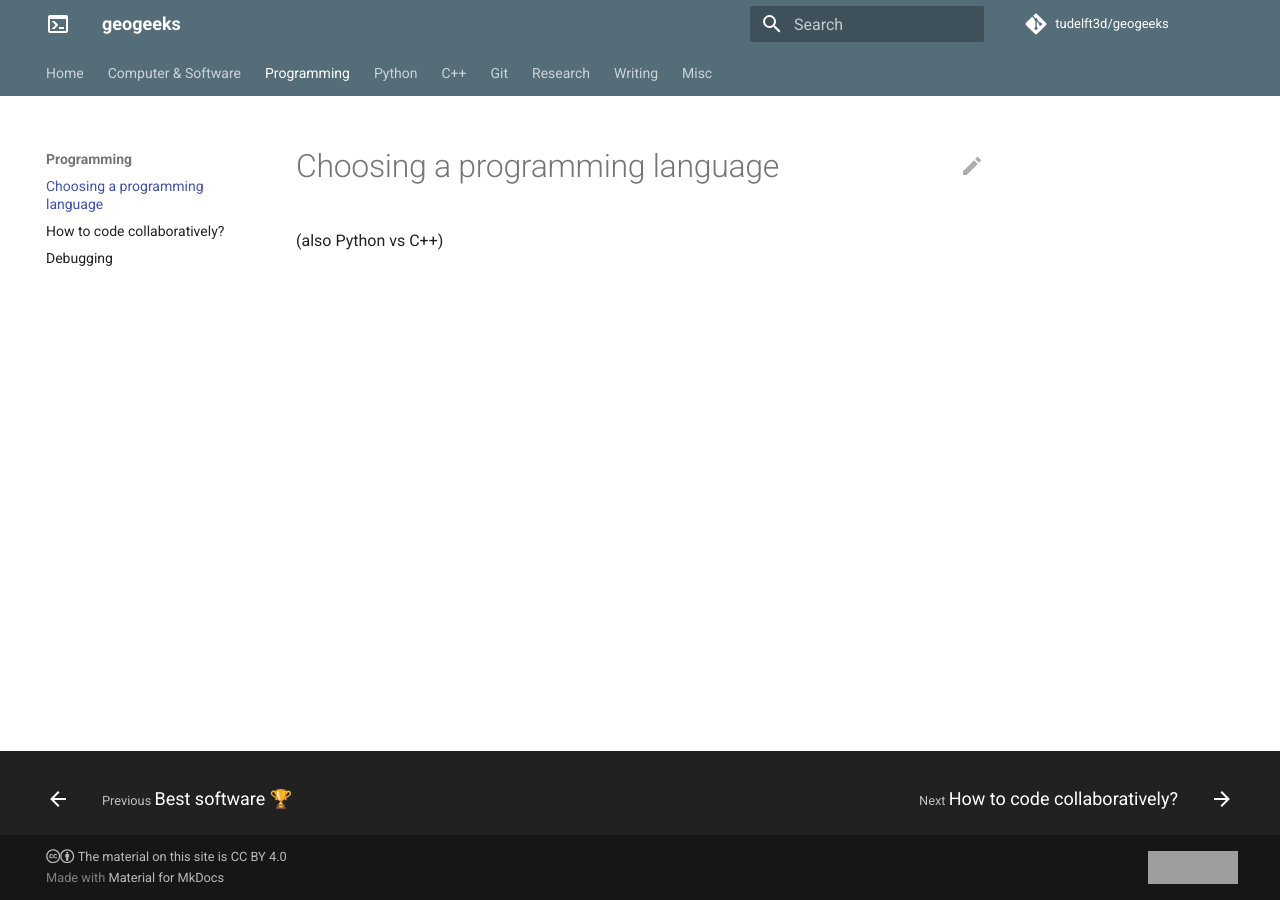
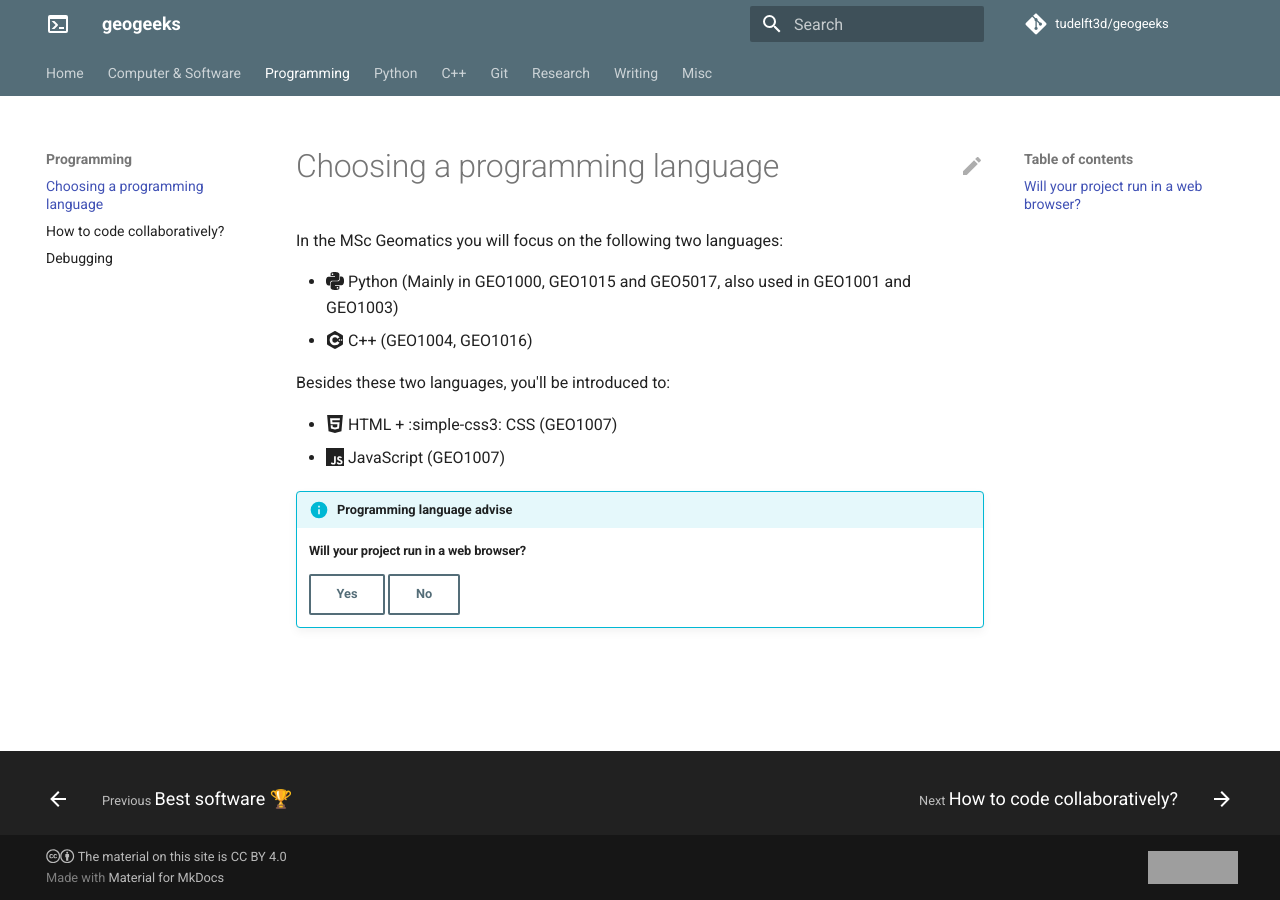
Before and after one commit to tudelft3d/geogeeks, an MkDocs documentation site: the page built from docs/programming/chooselanguage.md, in a window 1280 px wide. Built offline with MkDocs 1.6.1 and Material for MkDocs 9.7.7, drawn with Linux system fonts in a browser that asks for light colours; comment, search, counter and statistics services are not loaded; grey boxes are pictures that could not be loaded.

Commit message:
WIP chooselanguage.md
This is a work in progress of the Choosing a programming language page with a tool for people to find out what language to use for a project. Still needs a lot of descriptions

```diff
--- a/docs/programming/chooselanguage.md
+++ b/docs/programming/chooselanguage.md
@@ -1,4 +1,17 @@
 
 # Choosing a programming language
 
-(also Python vs C++)
+In the MSc Geomatics you will focus on the following two languages:
+
+- :simple-python: Python (Mainly in GEO1000, GEO1015 and GEO5017, also used in GEO1001 and GEO1003)
+- :simple-cplusplus: C++ (GEO1004, GEO1016)
+
+Besides these two languages, you'll be introduced to:
+
+- :simple-html5: HTML + :simple-css3: CSS (GEO1007)
+- :simple-javascript: JavaScript (GEO1007)
+
+!!! info "Programming language advise"
+    #### Will your project run in a web browser?
+    [Yes](/programming/_decision_tree/web/){.md-button}
+    [No](/programming/_decision_tree/local/){.md-button}
```
Also changed, not shown: docs/programming/_decision_tree/local/desktop/compiled/index.md (added, +12 -0 lines), docs/programming/_decision_tree/local/desktop/index.md (added, +5 -0 lines), docs/programming/_decision_tree/local/desktop/interpreted/index.md (added, +13 -0 lines), docs/programming/_decision_tree/local/index.md (added, +6 -0 lines), docs/programming/_decision_tree/local/mobile/index.md (added, +19 -0 lines), docs/programming/_decision_tree/web/index.md (added, +37 -0 lines), docs/programming/_decision_tree/.pages (added).
